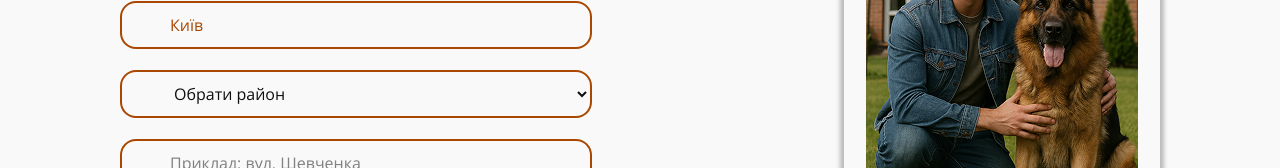
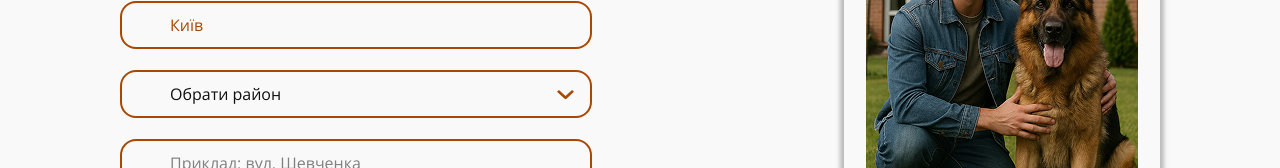
Before and after one commit to teamMarketP/frontend, a React (Vite) app: page /specialists/1/booking in a window 1280 px wide. Shown: the part 357-525 px from the top of the page. Built offline with nearby package versions, Linux system fonts and the light colour scheme.

Commit message:
feat(PT-51): replace select with custom dropdown, add outside click hook, and hover styles

```diff
--- a/src/features/booking/components/BookingCategory .tsx
+++ b/src/features/booking/components/BookingCategory .tsx
@@ -1,10 +1,11 @@
-import { useEffect, useRef, useState } from 'react';
+import { useRef, useState } from 'react';
 import { animals } from '@/data/bookMock';
 import {
   BookingLocationState,
   LocationOptions,
 } from '@/features/booking/types';
 import { dogsWeight } from '@/shared/constants/dogsWeight';
+import { useOutsideClick } from '@/shared/hooks/useOutsideClick';
 
 const BookingCategory: React.FC<BookingLocationState> = ({
   selectedLocationOption,
@@ -12,9 +13,11 @@ const BookingCategory: React.FC<BookingLocationState> = ({
 }) => {
   const [selectedService, setSelectedService] = useState<string | null>(null);
   const [dropdownOpen, setDropdownOpen] = useState(false);
-  const dropdownRef = useRef<HTMLDivElement>(null);
   const [selectedAnimal, setSelectedAnimal] = useState<string | null>(null);
   const [selectedWeight, setSelectedWeight] = useState<string | null>(null);
+
+  const dropdownRef = useRef<HTMLDivElement>(null);
+  useOutsideClick(dropdownRef, () => setDropdownOpen(false));
 
   const handleChange = (event: React.ChangeEvent<HTMLInputElement>) => {
     setSelectedLocationOption(event.target.value as LocationOptions);
@@ -25,7 +28,7 @@ const BookingCategory: React.FC<BookingLocationState> = ({
     setSelectedAnimal(animalName);
 
     if (animalName === 'собаки') {
-      // встановити "Малі" тільки якщо ще не вибрано
+      // Set 'Малі' only if not already selected.
       setSelectedWeight(prev => prev || dogsWeight[0].range);
     } else {
       setSelectedWeight(null);
@@ -34,23 +37,6 @@ const BookingCategory: React.FC<BookingLocationState> = ({
     setDropdownOpen(false);
   };
 
-  // 👇 закриваємо дропдаун при кліку поза ним
-  useEffect(() => {
-    const handleClickOutside = (event: MouseEvent) => {
-      if (
-        dropdownRef.current &&
-        !dropdownRef.current.contains(event.target as Node)
-      ) {
-        setDropdownOpen(false);
-      }
-    };
-
-    document.addEventListener('mousedown', handleClickOutside);
-    return () => {
-      document.removeEventListener('mousedown', handleClickOutside);
-    };
-  }, []);
-
   return (
     <div>
       <h1 className="xl:text-xl xl:font-semibold text-fire xl:mb-5">
@@ -58,7 +44,7 @@ const BookingCategory: React.FC<BookingLocationState> = ({
       </h1>
 
       <div className="xl:flex xl:relative">
-        {/* Кастомний дропдаун */}
+        {/* Custom dropdown  */}
         <div className="relative xl:w-[472px]" ref={dropdownRef}>
           <h2 className="sr-only ">Обрати тварину/послугу</h2>
           <button
@@ -67,13 +53,17 @@ const BookingCategory: React.FC<BookingLocationState> = ({
             className="input-base h-12 pl-12 pr-8 w-full text-left flex items-center justify-between"
           >
             {selectedService || 'Обрати послугу'}
-            <svg className="w-[9px] h-[17px] fill-fire transform rotate-270">
+            <svg
+              className={`w-[9px] h-[17px] fill-fire transform transition-transform duration-300 ease-in-out ${
+                dropdownOpen ? 'rotate-90' : 'rotate-270'
+              } `}
+            >
               <use href="/icons.svg#icon-arrow-left" />
             </svg>
           </button>
 
           {dropdownOpen && (
-            <div className="absolute z-10 mt-2 flex gap-8 justify-between bg-alabaster border-2 border-fire rounded-2xl shadow-[0_2px_3px_0_rgba(0,0,0,0.25)] w-full px-19 py-7">
+            <div className="absolute z-10 mt-2 flex gap-8 justify-between bg-alabaster border-2 border-tenn rounded-2xl shadow-[0_2px_3px_0_rgba(0,0,0,0.25)] w-full px-19 py-7">
               {animals.map(animal => (
                 <div key={animal.name}>
                   <h3 className="mb-1 text-fire text-center capitalize">
@@ -84,7 +74,7 @@ const BookingCategory: React.FC<BookingLocationState> = ({
                       <li
                         key={service}
                         onClick={() => handleServiceClick(service, animal.name)}
-                        className="cursor-pointer hover:text-fiery-orange transition-colors duration-300 ease-in-out"
+                        className="cursor-pointer hover:text-fire hover:underline transition-all duration-300 ease-in-out"
                         aria-selected={selectedService === service}
                       >
                         {service}
--- a/src/features/booking/components/BookingLocation.tsx
+++ b/src/features/booking/components/BookingLocation.tsx
@@ -1,5 +1,7 @@
 import { districts } from '@/data/districts';
+import { useOutsideClick } from '@/shared/hooks/useOutsideClick';
 import { BookingLocationState } from '@/features/booking/types';
+import { useRef, useState } from 'react';
 
 // Sort districts alphabetically
 const sortedDistricts = [...districts].sort((a, b) => a.localeCompare(b));
@@ -7,6 +9,16 @@ const sortedDistricts = [...districts].sort((a, b) => a.localeCompare(b));
 const BookingLocation = ({
   selectedLocationOption,
 }: Pick<BookingLocationState, 'selectedLocationOption'>) => {
+  const [dropdownOpen, setDropdownOpen] = useState(false);
+  const [selectedDistrict, setSelectedDistrict] = useState<string | null>(null);
+  const dropdownRef = useRef<HTMLDivElement>(null);
+  useOutsideClick(dropdownRef, () => setDropdownOpen(false));
+
+  const handleDistrictClick = (district: string) => {
+    setSelectedDistrict(district);
+    setDropdownOpen(false);
+  };
+
   return (
     <div>
       <h2 className="xl:text-xl xl:font-semibold text-fire xl:mb-5">
@@ -24,27 +36,48 @@ const BookingLocation = ({
           <input
             type="text"
             defaultValue="Київ"
-            className="input-base h-12 pl-12 xl:w-[472px] cursor-not-allowed placeholder:text-fire text-fire select-none"
+            className="input-base h-12 pl-12 xl:w-[472px] pointer-events-none placeholder:text-fire text-fire select-none"
             readOnly
             aria-readonly="true"
             tabIndex={-1}
             aria-disabled="true"
             aria-label="Місто"
           />
-          <select
-            name="district"
-            id="district"
-            className="input-base h-12 pl-12 xl:w-[472px] "
-            aria-label="Обрати район"
-            aria-required="true"
-          >
-            <option value="">Обрати район</option>
-            {sortedDistricts.map((district, index) => (
-              <option key={index} value={district}>
-                {district}
-              </option>
-            ))}
-          </select>
+          <div className="xl:flex xl:relative">
+            {/* Custom dropdown  */}
+            <div className="relative xl:w-[472px]" ref={dropdownRef}>
+              <h2 className="sr-only">Обрати район</h2>
+              <button
+                type="button"
+                onClick={() => setDropdownOpen(!dropdownOpen)}
+                className="input-base h-12 pl-12 flex items-center justify-between"
+              >
+                {selectedDistrict || 'Обрати район'}
+                <svg
+                  className={`w-[9px] h-[17px] fill-fire transform transition-transform duration-300 ease-in-out ${
+                    dropdownOpen ? 'rotate-90' : 'rotate-270'
+                  } `}
+                >
+                  <use href="/icons.svg#icon-arrow-left" />
+                </svg>
+              </button>
+
+              {dropdownOpen && (
+                <ul className="absolute z-10 mt-2 flex flex-col justify-between bg-alabaster border-2 border-tenn rounded-2xl shadow-[0_2px_3px_0_rgba(0,0,0,0.25)] w-full py-5">
+                  {sortedDistricts.map((district, index) => (
+                    <li
+                      key={index}
+                      onClick={() => handleDistrictClick(district)}
+                      className="w-full cursor-pointer hover:bg-tenn hover:text-alabaster transition-all duration-300 ease-in-out py-[5px]  px-12"
+                      aria-selected={selectedDistrict === district}
+                    >
+                      {district}
+                    </li>
+                  ))}
+                </ul>
+              )}
+            </div>
+          </div>
 
           <input
             type="text"
--- /dev/null
+++ b/src/shared/hooks/useOutsideClick.ts
@@ -0,0 +1,19 @@
+import { useEffect } from 'react';
+
+export function useOutsideClick(
+  ref: React.RefObject<HTMLElement | null>,
+  callback: () => void
+) {
+  useEffect(() => {
+    const handleClickOutside = (event: MouseEvent) => {
+      if (ref.current && !ref.current.contains(event.target as Node)) {
+        callback();
+      }
+    };
+
+    document.addEventListener('mousedown', handleClickOutside);
+    return () => {
+      document.removeEventListener('mousedown', handleClickOutside);
+    };
+  }, [ref, callback]);
+}
```
Also changed, not shown: 1 other file (tests, documents, lock files or other folders).
